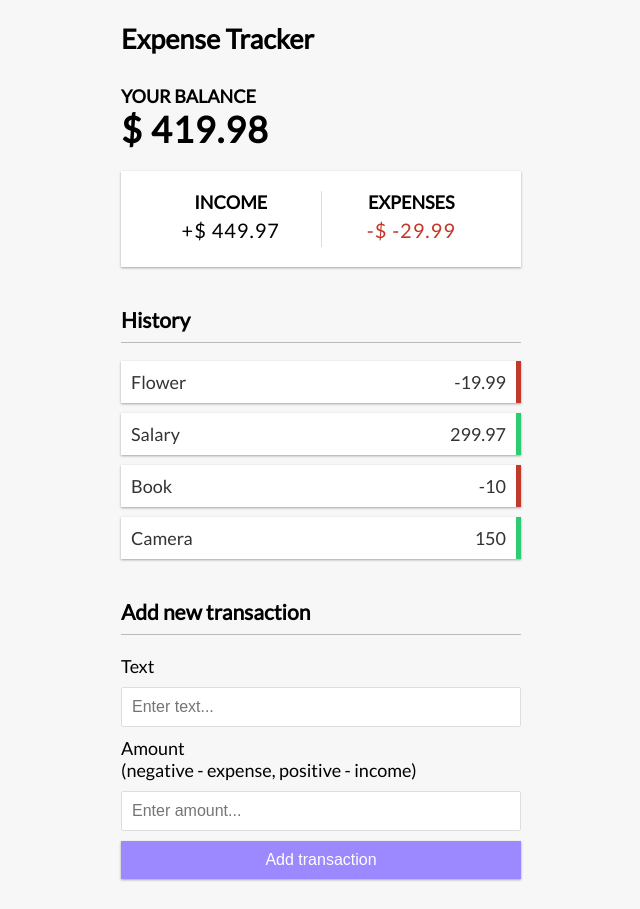
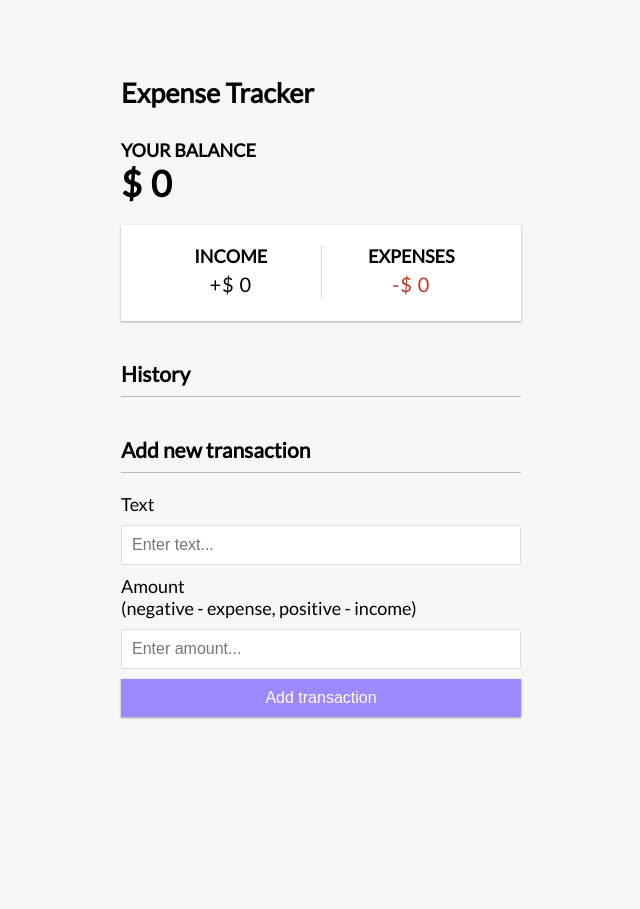
Before and after one commit to mardbrito/vue-expense-tracker, a Vue app: page / in a window 1280 px wide. Shown: the whole page, without its empty margins (319-959 px from the left). After the commit the page ends 800 px from the top, so only its background shows below. Built offline with nearby package versions, Linux system fonts and the light colour scheme.

Commit message:
Change state to save at localStorage

```diff
--- a/src/App.vue
+++ b/src/App.vue
@@ -1,5 +1,5 @@
 <script setup>
-import { computed, ref } from 'vue';
+import { computed, onMounted, ref } from 'vue';
 import { useToast } from 'vue-toastification'
 
 import AddTransaction from "./components/AddTransaction.vue";
@@ -9,13 +9,15 @@
 import TransactionList from "./components/TransactionList.vue";
 
 const toast = useToast();
+const transactions = ref([])
 
-const transactions = ref([
-  { id: 1, text: 'Flower', amount: -19.99 },
-  { id: 2, text: 'Salary', amount: 299.97 },
-  { id: 3, text: 'Book', amount: -10.00 },
-  { id: 4, text: 'Camera', amount: 150.00 },
-])
+onMounted(() => {
+  const savedTransactions = JSON.parse(localStorage.getItem('transactions'));
+
+  if (savedTransactions) {
+    transactions.value = savedTransactions;
+  }
+})
 
 const total = computed(() => {
   return transactions.value.reduce((acc, transaction) => {
@@ -46,6 +48,8 @@
     amount: transactionData.amount
   });
 
+  saveTransactionsToLocalStorage();
+
   toast.success('Transaction added')
 }
 
@@ -58,7 +62,13 @@
     (transaction) => transaction.id !== id
   );
 
+  saveTransactionsToLocalStorage();
+
   toast.success('Transaction deleted');
+}
+
+const saveTransactionsToLocalStorage = () => {
+  localStorage.setItem('transactions', JSON.stringify(transactions.value));
 }
 
 </script>
```
